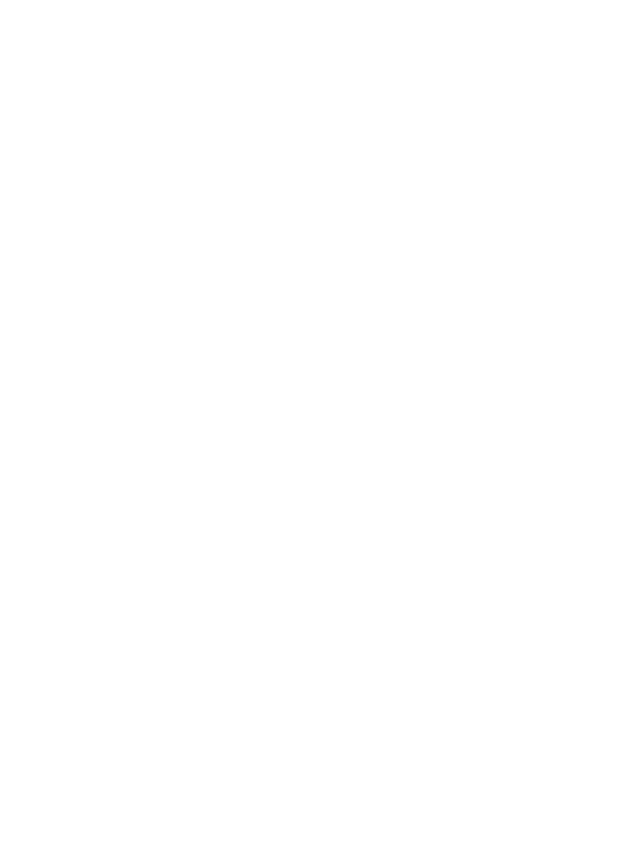
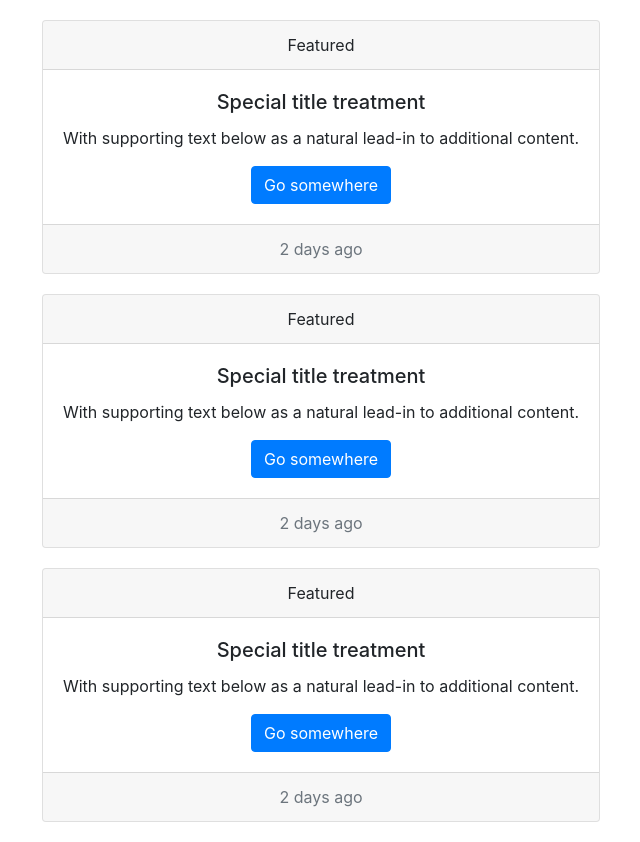
Before and after one commit to brporti/sivarte, a plain HTML site: page landing/artistas.html in a window 1280 px wide. Shown: the whole page, without its empty margins (319-959 px from the left). Before the commit the page ends 800 px from the top, so only its background shows below. Drawn offline with nearby package versions, Linux system fonts and the light colour scheme.

Commit message:
se crea ficha en artistas.html y posicion en artistas.css

```diff
--- a/landing/artistas.css
+++ b/landing/artistas.css
@@ -0,0 +1,13 @@
+body{
+    display: flex;
+    justify-content: center;
+}
+
+.principal{
+    flex-direction: column;
+    display: flex;
+}
+
+.card{
+    margin: 20px;
+}
--- a/landing/artistas.html
+++ b/landing/artistas.html
@@ -4,10 +4,58 @@
     <meta charset="UTF-8">
     <meta name="viewport" content="width=device-width, initial-scale=1.0">
     <meta http-equiv="X-UA-Compatible" content="ie=edge">
+    <link rel="stylesheet" href="https://stackpath.bootstrapcdn.com/bootstrap/4.3.1/css/bootstrap.min.css" integrity="sha384-ggOyR0iXCbMQv3Xipma34MD+dH/1fQ784/j6cY/iJTQUOhcWr7x9JvoRxT2MZw1T" crossorigin="anonymous">
     <link rel="stylesheet" href="artistas.css">
-    <title>Document</title>
+    <title>Artistas</title>
 </head>
 <body>
+    <div id="principal">
+            <div class="card text-center">
+                    <div class="card-header">
+                      Featured
+                    </div>
+                    <div class="card-body">
+                      <h5 class="card-title">Special title treatment</h5>
+                      <p class="card-text">With supporting text below as a natural lead-in to additional content.</p>
+                      <a href="#" class="btn btn-primary">Go somewhere</a>
+                    </div>
+                    <div class="card-footer text-muted">
+                      2 days ago
+                    </div>
+                  </div>
 
+            <div class="card text-center">
+                     <div class="card-header">
+                          Featured
+                        </div>
+                        <div class="card-body">
+                          <h5 class="card-title">Special title treatment</h5>
+                          <p class="card-text">With supporting text below as a natural lead-in to additional content.</p>
+                          <a href="#" class="btn btn-primary">Go somewhere</a>
+                        </div>
+                        <div class="card-footer text-muted">
+                          2 days ago
+                        </div>
+                      </div>
+
+                      <div class="card text-center">
+                            <div class="card-header">
+                              Featured
+                            </div>
+                            <div class="card-body">
+                              <h5 class="card-title">Special title treatment</h5>
+                              <p class="card-text">With supporting text below as a natural lead-in to additional content.</p>
+                              <a href="#" class="btn btn-primary">Go somewhere</a>
+                            </div>
+                            <div class="card-footer text-muted">
+                              2 days ago
+                            </div>
+                          </div>
+
+    </div>
+
+    <script src="https://code.jquery.com/jquery-3.3.1.slim.min.js" integrity="sha384-q8i/X+965DzO0rT7abK41JStQIAqVgRVzpbzo5smXKp4YfRvH+8abtTE1Pi6jizo" crossorigin="anonymous"></script>
+    <script src="https://cdnjs.cloudflare.com/ajax/libs/popper.js/1.14.7/umd/popper.min.js" integrity="sha384-UO2eT0CpHqdSJQ6hJty5KVphtPhzWj9WO1clHTMGa3JDZwrnQq4sF86dIHNDz0W1" crossorigin="anonymous"></script>
+    <script src="https://stackpath.bootstrapcdn.com/bootstrap/4.3.1/js/bootstrap.min.js" integrity="sha384-JjSmVgyd0p3pXB1rRibZUAYoIIy6OrQ6VrjIEaFf/nJGzIxFDsf4x0xIM+B07jRM" crossorigin="anonymous"></script>
 </body>
 </html>
```
Also changed, not shown: landing/img/banda_los_tachos_pagartistas.jpg (added).
